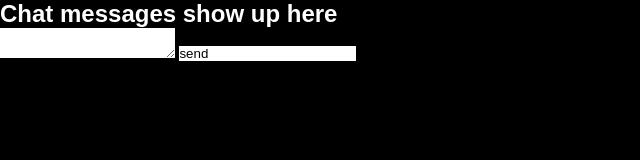
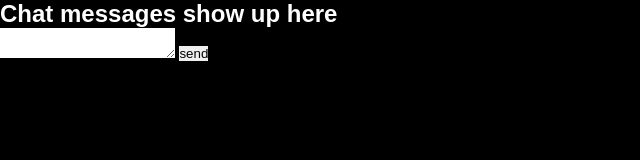
Before and after one commit to cgeerts/Geerts_C_A4_ChatApp, a website: page chat.html in a window 1280 px wide. Shown: the whole page, without its empty margins (0-640 px from the left). Drawn offline with nearby package versions, Linux system fonts and the light colour scheme.

Commit message:
Update chat.html

```diff
--- a/chat.html
+++ b/chat.html
@@ -13,7 +13,7 @@
 
         <section class="message-wrapper">
             <textarea name="text-message"></textarea>
-            <input type="sumbit" value="send">
+            <input type="submit" value="send">
         </section>
     </main>
     <script src="https://cdn.jsdelivr.net/npm/vue@2/dist/vue.js"></script>
```
